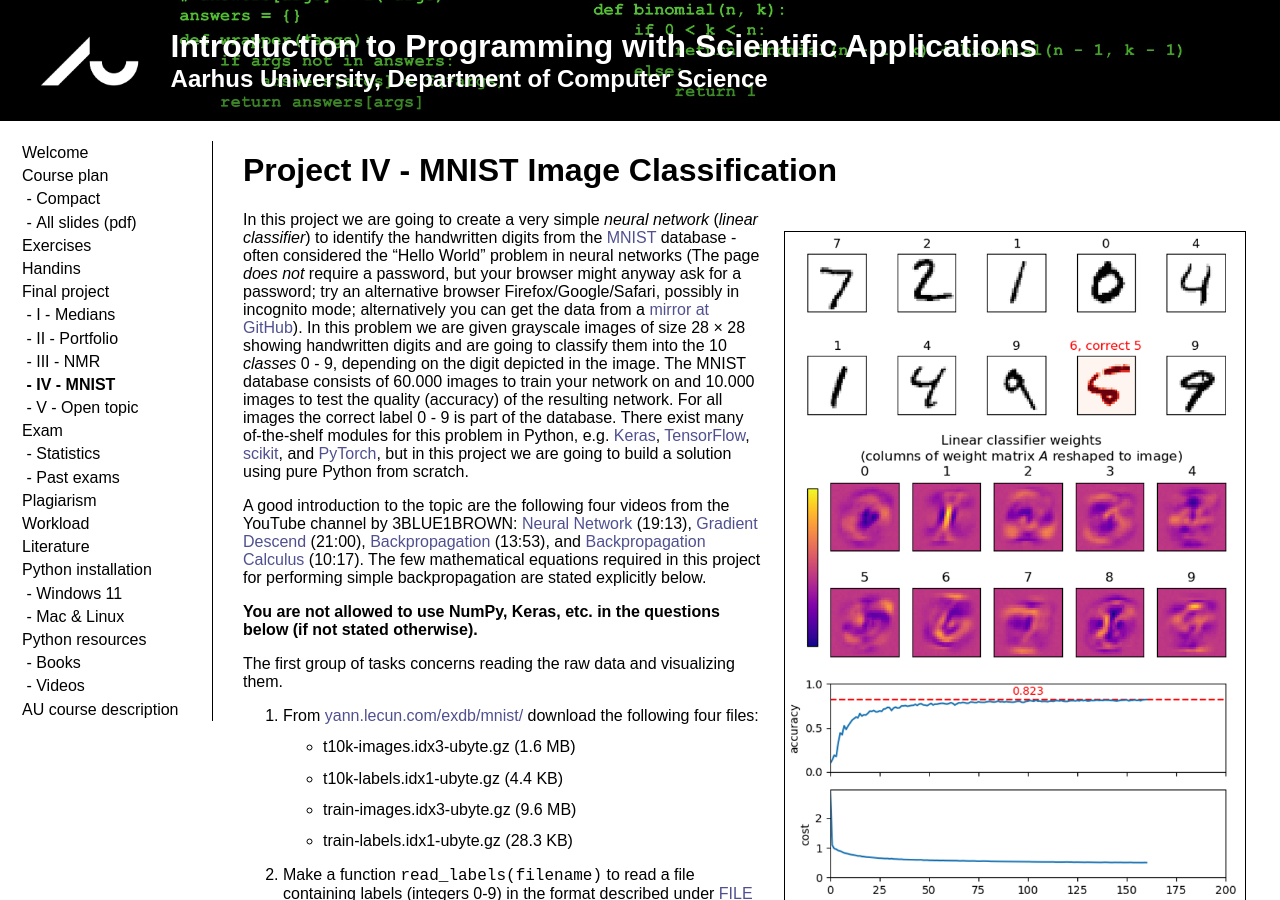
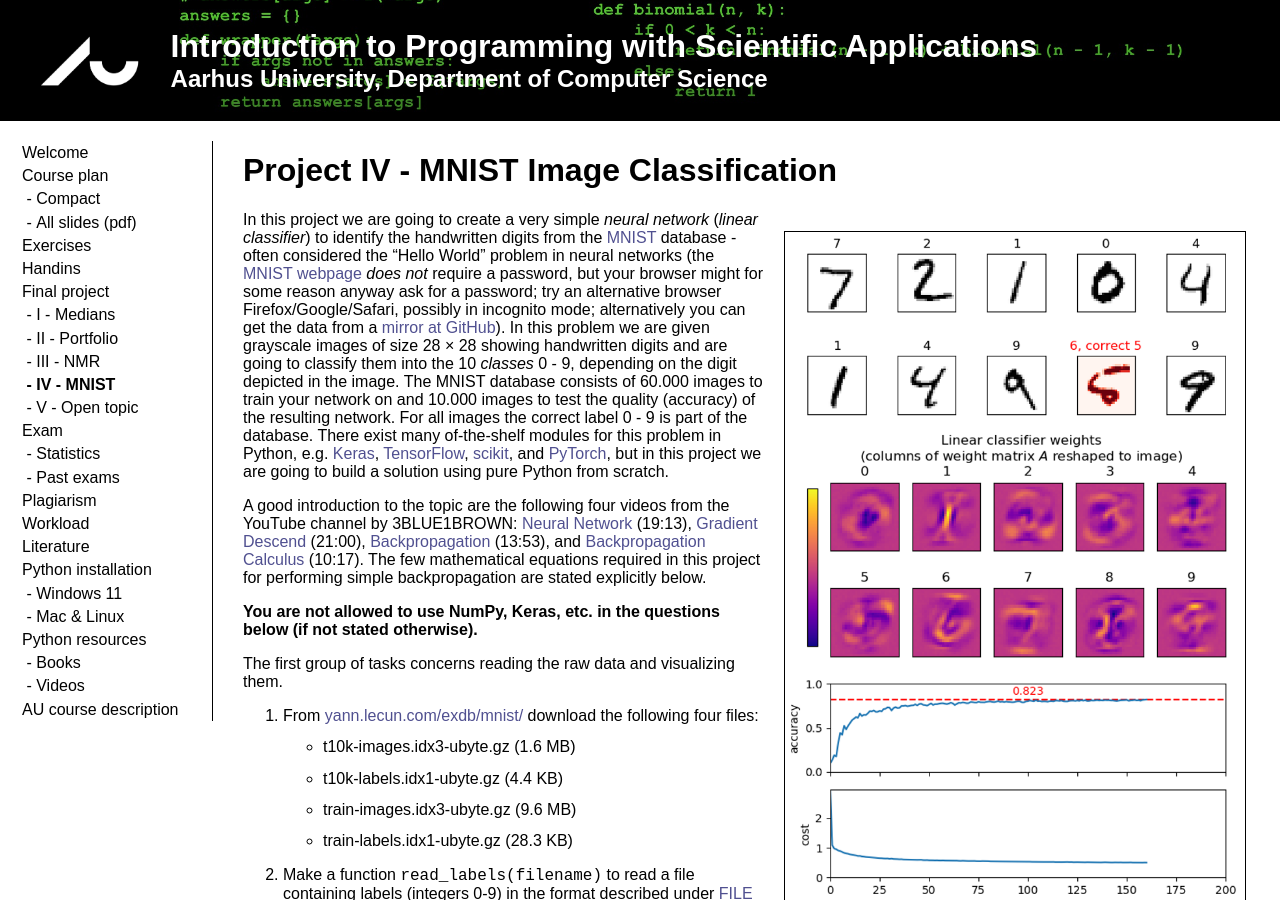
Before and after one commit to gsbrodal/gsbrodal.github.io, a Jekyll site: the page built from ipsa/project-4-mnist.md, in a window 1280 px wide and 900 px high. Built offline with Jekyll 4.4.1, drawn with Linux system fonts in a browser that asks for light colours; our own code applies the rules of GitHub Pages for plain Markdown files.

Commit message:
project-4-mnist.md

```diff
--- a/ipsa/project-4-mnist.md
+++ b/ipsa/project-4-mnist.md
@@ -3,7 +3,7 @@
 [<img src="mnist.png" width="45%" class="right">](mnist.png)
 
 In this project we are going to create a very simple _neural network_ (_linear classifier_) to identify the  handwritten digits from the [MNIST](http://yann.lecun.com/exdb/mnist) database - often considered the "Hello World" problem in neural networks
-(The page <em>does not</em> require a password, but your browser might anyway ask for a password; try an alternative browser Firefox/Google/Safari, possibly in incognito mode; alternatively you can get the data from a [mirror at GitHub](https://github.com/sunsided/mnist)).
+(the [MNIST webpage](http://yann.lecun.com/exdb/mnist) <em>does not</em> require a password, but your browser might for some reason anyway ask for a password; try an alternative browser Firefox/Google/Safari, possibly in incognito mode; alternatively you can get the data from a [mirror at GitHub](https://github.com/sunsided/mnist)).
 In this problem we are given grayscale images of size 28 &times; 28 showing handwritten digits and are going to classify them into the 10 _classes_ 0&nbsp;-&nbsp;9, depending on the digit depicted in the image.  The MNIST database consists of 60.000 images to train your network on and 10.000 images to test the
 quality (accuracy) of the resulting network. For all images the correct label 0&nbsp;-&nbsp;9 is part of the database.  There exist many of-the-shelf modules for this problem in Python, e.g.
 [Keras](https://keras.io),
```
